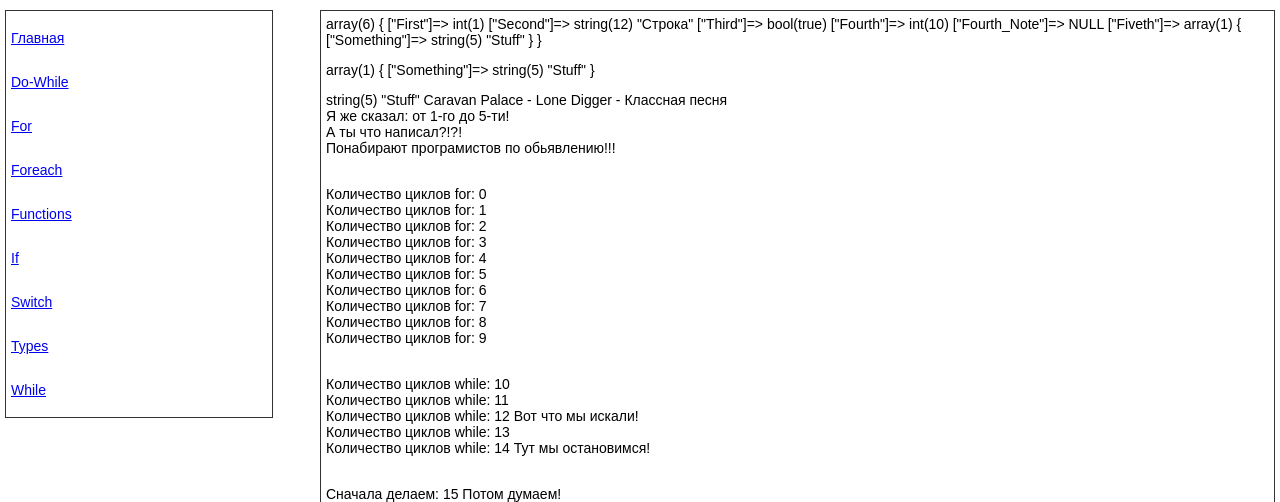
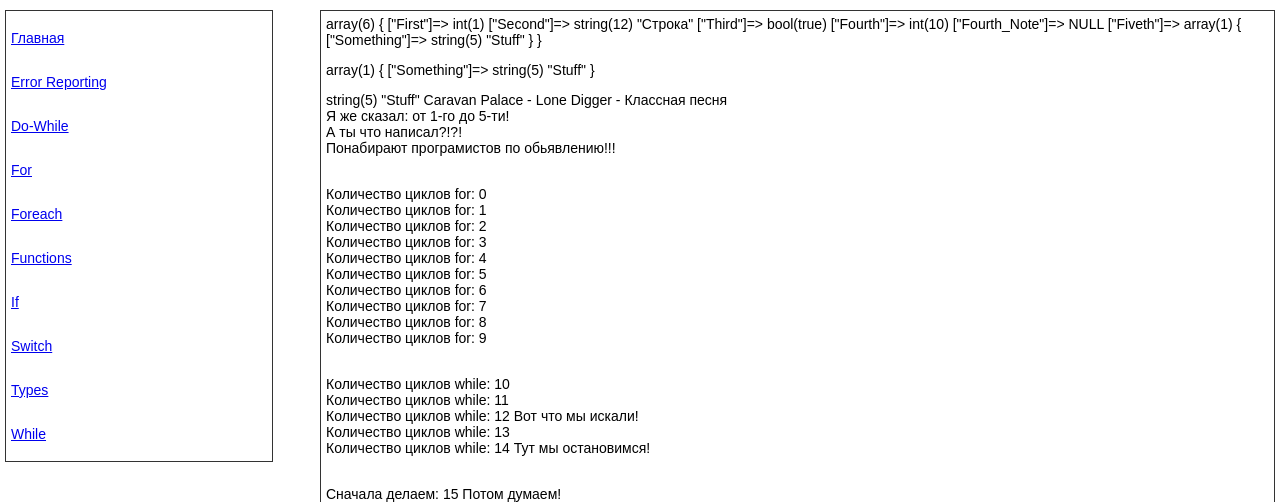
Before and after one commit to MazFaKingMonster/learnphp.site, a PHP site: page /?id=1 in a window 1280 px wide. Shown: the part 62-564 px from the top of the page. Run offline with PHP 8.4, Linux system fonts and the light colour scheme; data that the repository does not hold is empty.

Commit message:
Fix
Descriptiona nety!!!

```diff
--- a/index.php
+++ b/index.php
@@ -9,7 +9,7 @@
 <div class="header"><h1>Изучаю PHP</h1></div>
 <div class="sidebar">
     <p><a href="index.php">Главная</a></p>
-
+    <p><a href="index.php?id=   error">Error Reporting</a></p>
     <p><a href="index.php?id=   do-while">Do-While</a></p>
     <p><a href="index.php?id=   for">For</a></p>
     <p><a href="index.php?id=   foreach">Foreach</a></p>
@@ -26,6 +26,9 @@
     $id = strtolower(strip_tags(trim($_GET['id'])));
 
     switch($id){
+        case 'error':
+            include 'my_error_reporting.php';
+            break;
         case 'do-while':
             include 'learning_fucking_php/fucking_do-while.inc.php';
             break;
```
